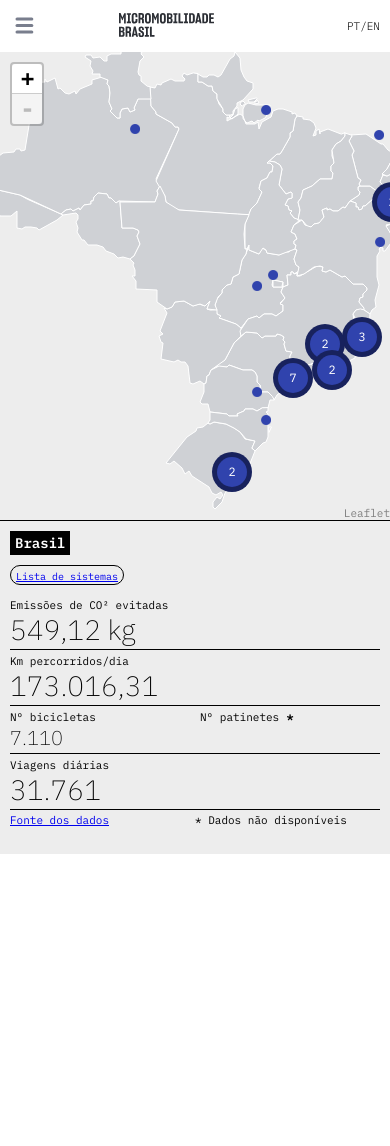
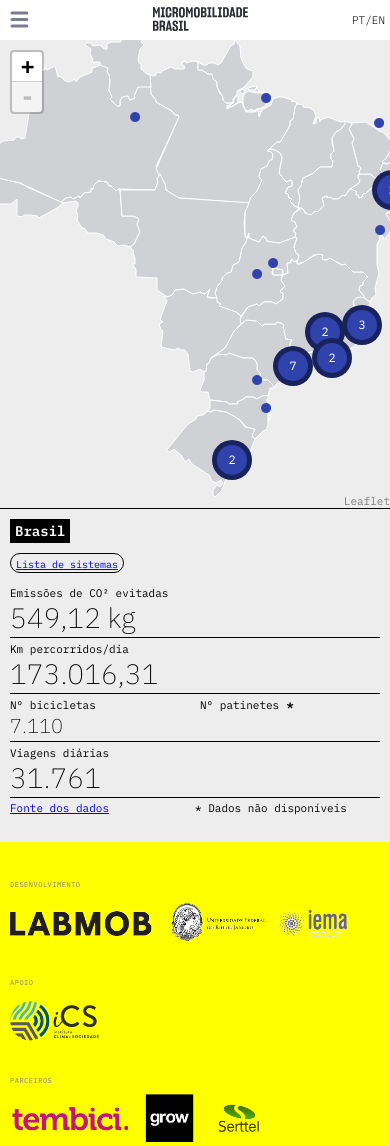
Before and after one commit to pessoaflavio/mob_br, a plain HTML site: page prod/index.html in a window 390 px wide. Before the commit the page ends 854 px from the top, so only its background shows below. Drawn offline with nearby package versions, Linux system fonts and the light colour scheme.

Commit message:
footer inserted

```diff
--- a/prod/index.html
+++ b/prod/index.html
@@ -121,6 +121,20 @@
             </div>
           </div>
         </div>
+        <div class="footer">
+          <div class="footer-item">
+            <p>Desenvolvimento</p>
+            <img src="img/logos1.png" alt="logo" height="50px">
+          </div>
+          <div class="footer-item">
+            <p>Apoio</p>
+            <img src="img/logos2.png" alt="logo" height="50px">
+          </div>
+          <div class="footer-item">
+            <p>Parceiros</p>
+            <img src="img/logos3.png" alt="logo" height="50px">
+          </div>
+        </div>
       </div>
       <div class='sides'></div>
     </div>
--- a/prod/style/style.css
+++ b/prod/style/style.css
@@ -1,6 +1,22 @@
 @media only screen and (max-width: 768px) {
   html {
     box-sizing: border-box;
+  }
+  .footer{
+    font-family: 'IBM Plex Mono', monospace;
+    letter-spacing: .5px;
+    display: flex;
+    flex-direction: column;
+    padding-top: 10px;
+    padding-left: 10px;
+    font-size: 7px;
+    text-transform: uppercase;
+    color: grey;
+    background-color: yellow;
+  }
+  .footer-item{
+    padding-top: 20px;
+    padding-right: 0px;
   }
   .svglogo{
     max-height: 50px;
@@ -135,20 +151,19 @@
     color: #797E8D;
   }
   div.menu{
-    flex-grow: 0.1;
-    flex-basis: 0;
+    height: 40px;
     width: 100%;
     display: flex;
     flex-direction: row;
     justify-content: space-between;
     align-items: center;
-    padding-left: 10px;
-    padding-right: 10px;
-
+    padding-left: 5px;
+    padding-right: 5px;
   }
   ul.menu{
     list-style-type: none;
     padding: 0;
+    display: none;
   }
   li.menuitem{
     float: left;
@@ -427,6 +442,21 @@
   }
   *, *:before, *:after {
     box-sizing: inherit;
+  }
+  .footer{
+    font-family: 'IBM Plex Mono', monospace;
+    letter-spacing: .5px;
+    display: flex;
+    flex-direction: row;
+    width: 400px;
+    padding-top: 35px;
+    font-size: 9px;
+    text-transform: uppercase;
+    color: grey;
+
+  }
+  .footer-item{
+    padding-right: 70px;
   }
   .hamburger{
     display: none;
```
Also changed, not shown: prod/img/logos1.png (added), prod/img/logos2.png (added), prod/img/logos3.png (added).
